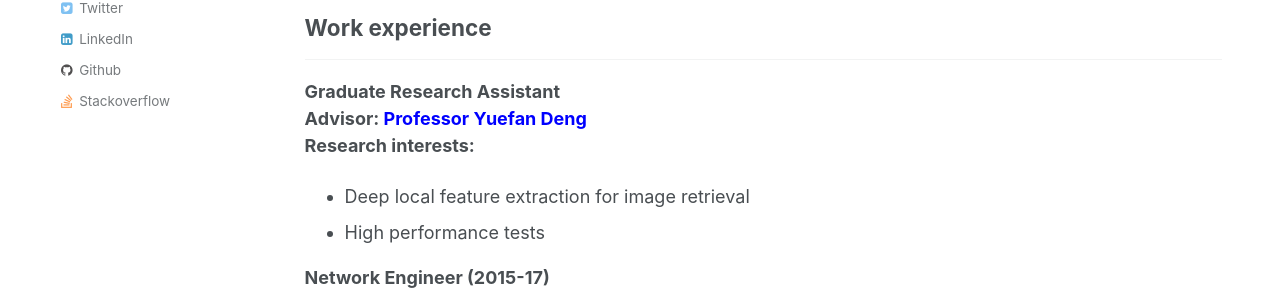
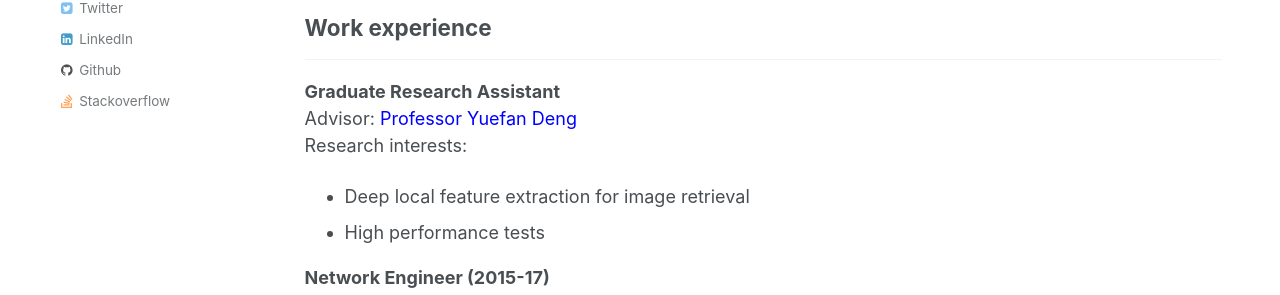
Before and after one commit to Karthik4293/Karthik4293.github.io, a Jekyll site: the page built from _pages/cv.md, in a window 1280 px wide. Shown: the part 389-684 px from the top of the page. Built offline with Jekyll 4.4.1, drawn with Linux system fonts in a browser that asks for light colours.

Commit message:
new lines

```diff
--- a/_pages/cv.md
+++ b/_pages/cv.md
@@ -19,7 +19,7 @@ B.E in Electronics and Communications <br/>
 
 ## Work experience
 -----
-<b>Graduate Research Assistant<b/>
+<b>Graduate Research Assistant</b>
 Advisor: <span style="color:blue"><a href='https://www.stonybrook.edu/commcms/ams/people/_faculty_profiles/deng'>Professor Yuefan Deng</a></span>
 Research interests:
    * Deep local feature extraction for image retrieval
```
